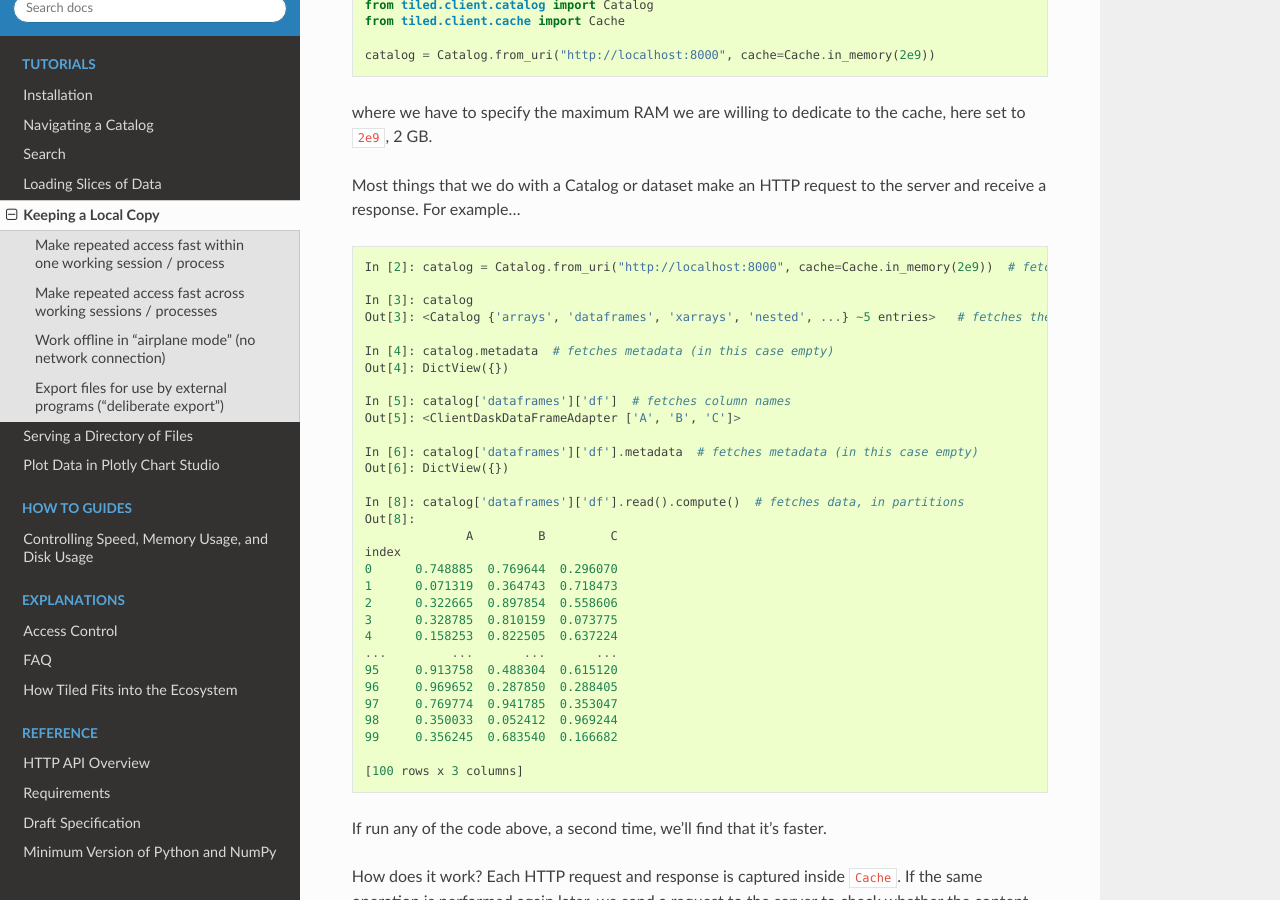
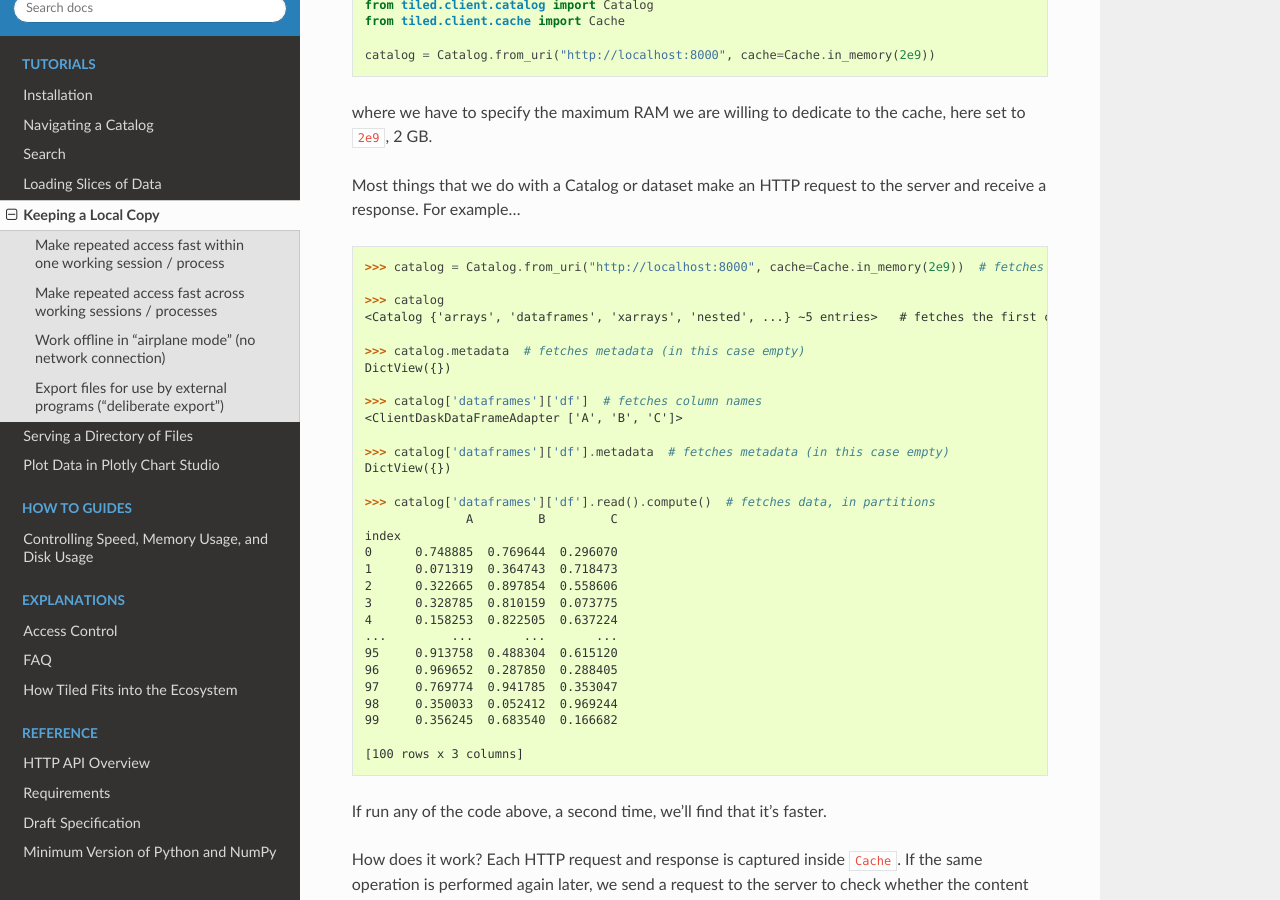
Before and after one commit to bluesky/tiled, a Sphinx documentation site: the page built from docs/source/tutorials/caching.md, in a window 1280 px wide and 900 px high, scrolled down 499 px. Built offline with Sphinx 7.4.7 and the Read the Docs theme 2.0.0, drawn with Linux system fonts in a browser that asks for light colours; pages that are not in the unit, such as notebooks, are missing from menus.

Commit message:
Show standard Python prompts consistently in docs.

````diff
--- a/docs/source/tutorials/caching.md
+++ b/docs/source/tutorials/caching.md
@@ -27,22 +27,21 @@ Most things that we do with a Catalog or dataset make an HTTP request to the
 server and receive a response. For example...
 
 ```python
-In [2]: catalog = Catalog.from_uri("http://localhost:8000", cache=Cache.in_memory(2e9))  # fetches some metadata
+>>> catalog = Catalog.from_uri("http://localhost:8000", cache=Cache.in_memory(2e9))  # fetches some metadata
 
-In [3]: catalog
-Out[3]: <Catalog {'arrays', 'dataframes', 'xarrays', 'nested', ...} ~5 entries>   # fetches the first couple entry names
+>>> catalog
+<Catalog {'arrays', 'dataframes', 'xarrays', 'nested', ...} ~5 entries>   # fetches the first couple entry names
 
-In [4]: catalog.metadata  # fetches metadata (in this case empty)
-Out[4]: DictView({})
+>>> catalog.metadata  # fetches metadata (in this case empty)
+DictView({})
 
-In [5]: catalog['dataframes']['df']  # fetches column names
-Out[5]: <ClientDaskDataFrameAdapter ['A', 'B', 'C']>
+>>> catalog['dataframes']['df']  # fetches column names
+<ClientDaskDataFrameAdapter ['A', 'B', 'C']>
 
-In [6]: catalog['dataframes']['df'].metadata  # fetches metadata (in this case empty)
-Out[6]: DictView({})
+>>> catalog['dataframes']['df'].metadata  # fetches metadata (in this case empty)
+DictView({})
 
-In [8]: catalog['dataframes']['df'].read().compute()  # fetches data, in partitions
-Out[8]:
+>>> catalog['dataframes']['df'].read().compute()  # fetches data, in partitions
               A         B         C
 index
 0      0.748885  0.769644  0.296070
````
Also changed, not shown: docs/source/tutorials/navigation.md (+4 -4 lines), docs/source/tutorials/slicing.md (+1 -2 lines).
